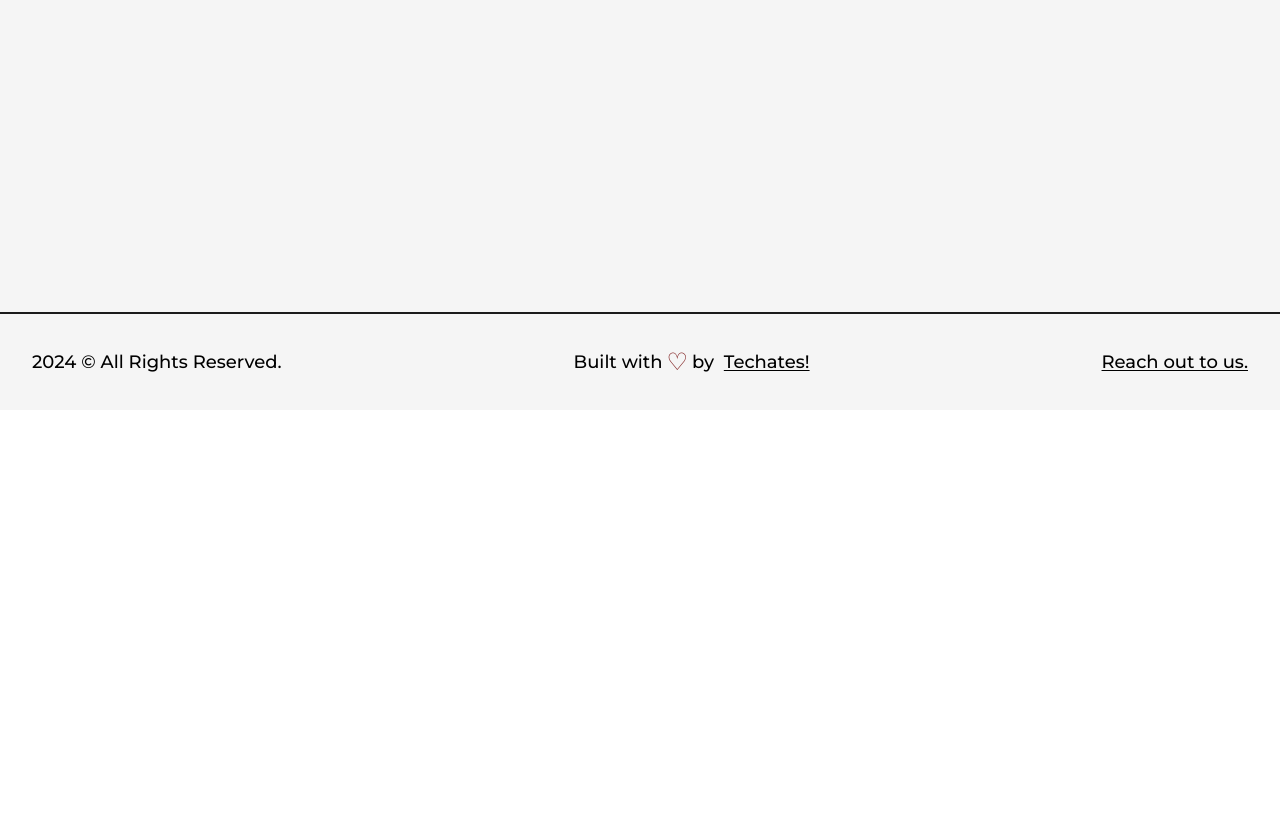
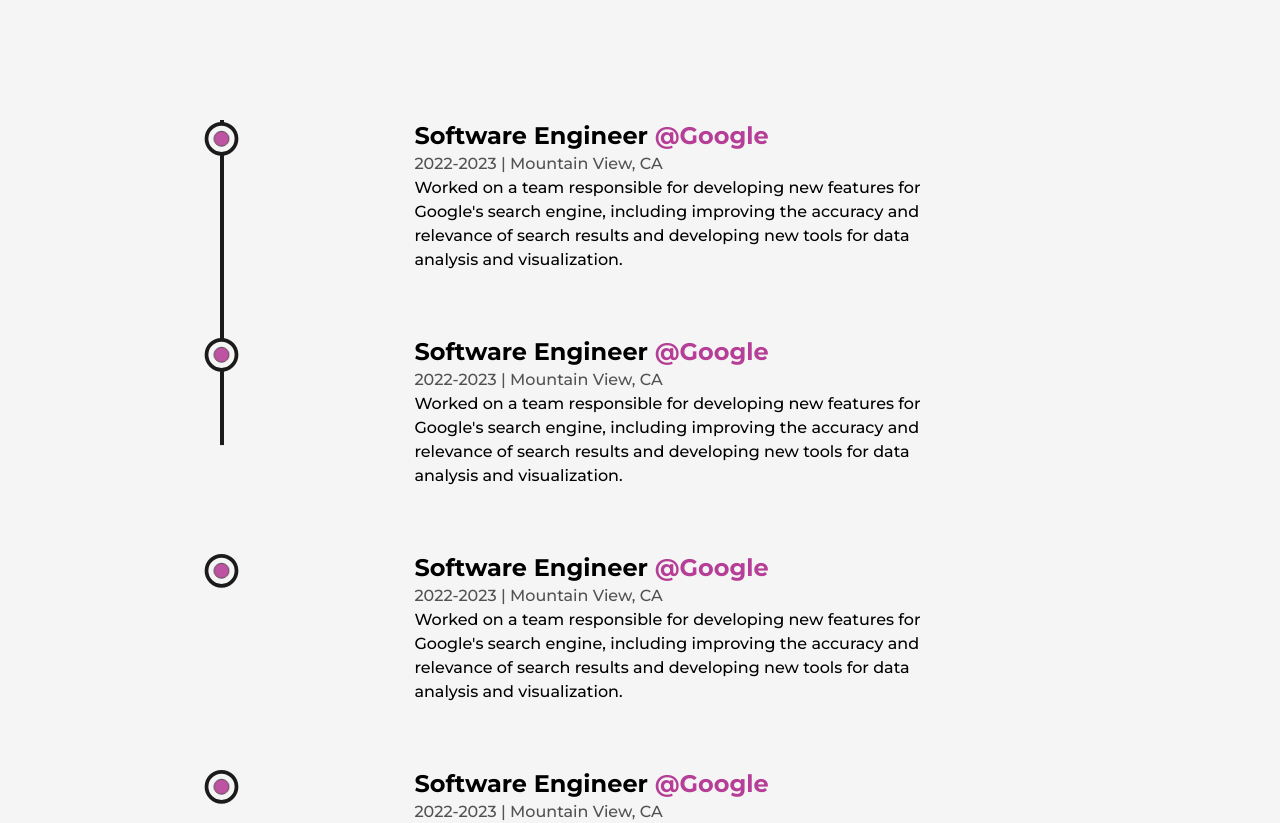
Before and after one commit to deadtik/Portfolio2024, a Next.js app: page /about in a window 1280 px wide. Shown: the part 2420-3243 px from the top of the page. Before the commit the page ends 2830 px from the top, so only its background shows below. Built offline with nearby package versions, Linux system fonts and the light colour scheme.

Commit message:
Experience has been made prettier

```diff
--- a/src/components/Experience.js
+++ b/src/components/Experience.js
@@ -1,21 +1,107 @@
 import React from 'react';
+import { motion, useScroll } from "framer-motion";
+import { useRef } from 'react';
+import LiIcon from './LiIcon';
 
 const Details = ({position, company, companyLink, time, address, work}) => {
+
+  const ref = useRef(null);
+
+  return <li ref={ref} className='my-8 first:mt-0 last:mb-0 w-[60%] mx-auto pl-8
+                        flex flex-col items-center justify-between '>
+    <LiIcon reference={ref}/>
+    <div>
+      <h3 className='capitalize font-bold text-2xl'>{position}&nbsp;<a href={companyLink}
+       target='_blank' className='text-primary capitalize'
+       >@{company}</a></h3>
+      <span className='capitalize text-dark/75 font-medium'>
+        {time} | {address}
+      </span>
+      <p className='font-medium w-full'>
+        {work}
+      </p>
+    </div>
+  </li>
 
 }
 
 
 const Experience = () => {
+  const ref = useRef(null);
+  const { scrollYProgress } = useScroll(
+    {
+      target: ref,
+      offset: ["start end", "center start"]
+    }
+  );
   return (
     <div className='my-64'>
       <h2 className='font-bold text-8xl mb-32 w-full text-center'>
         Experience
         </h2>
-        <div className='w-[75%] mx-auto relative'>
-            <ul>
-                <li>
 
-                </li>
+        <div ref={ref} className='w-[75%] mx-auto relative'>
+
+          <motion.div
+          style={{scaleY: scrollYProgress}}
+          className='absolute left-9 top-0 w-[4px] h-full bg-dark origin-top' />
+            <ul className='w-full flex flex-col items-start justify-between ml-4'>
+                <Details
+                position= 'Software Engineer'
+                company= 'Google'
+                companyLink ='https://www.google.com'
+                time= '2022-2023'
+                address= "Mountain View, CA"
+                work="Worked on a team responsible for developing new features for Google's
+                search engine, including improving the accuracy and relevance of search results and
+                developing new tools for data analysis and visualization."
+                />
+
+<Details
+                position= 'Software Engineer'
+                company= 'Google'
+                companyLink ='https://www.google.com'
+                time= '2022-2023'
+                address= "Mountain View, CA"
+                work="Worked on a team responsible for developing new features for Google's
+                search engine, including improving the accuracy and relevance of search results and
+                developing new tools for data analysis and visualization."
+                />
+
+<Details
+                position= 'Software Engineer'
+                company= 'Google'
+                companyLink ='https://www.google.com'
+                time= '2022-2023'
+                address= "Mountain View, CA"
+                work="Worked on a team responsible for developing new features for Google's
+                search engine, including improving the accuracy and relevance of search results and
+                developing new tools for data analysis and visualization."
+                />
+
+<Details
+                position= 'Software Engineer'
+                company= 'Google'
+                companyLink ='https://www.google.com'
+                time= '2022-2023'
+                address= "Mountain View, CA"
+                work="Worked on a team responsible for developing new features for Google's
+                search engine, including improving the accuracy and relevance of search results and
+                developing new tools for data analysis and visualization."
+                />
+
+<Details
+                position= 'Software Engineer'
+                company= 'Google'
+                companyLink ='https://www.google.com'
+                time= '2022-2023'
+                address= "Mountain View, CA"
+                work="Worked on a team responsible for developing new features for Google's
+                search engine, including improving the accuracy and relevance of search results and
+                developing new tools for data analysis and visualization."
+                />
+
+
             </ul>
         </div>
     </div>
--- /dev/null
+++ b/src/components/LiIcon.js
@@ -0,0 +1,27 @@
+import React from 'react';
+import { motion, useScroll } from 'framer-motion';
+
+
+const LiIcon = ({reference}) => {
+
+    const {scrollYProgress} = useScroll({
+        target: reference,
+        offset: ["center end", "center center"]
+    })
+
+  return (
+    <figure className='absolute left-0 stroke-dark'>
+        <svg className='-rotate-90' width={75} height={75} viewBox='0 0 100 100'>
+            <circle cx="75" cy="50" r="20" className='stroke-primary stroke-1 fill-none'/>
+            <motion.circle cx="75" cy="50" r="20" className='stroke-[5px] fill-light'
+            style={{
+                pathLength: scrollYProgress
+            }}
+            />
+            <circle cx="75" cy="50" r="10" className='animate-pulse stroke-1 fill-primary'/>
+        </svg>
+    </figure>
+  );
+};
+
+export default LiIcon;
```
